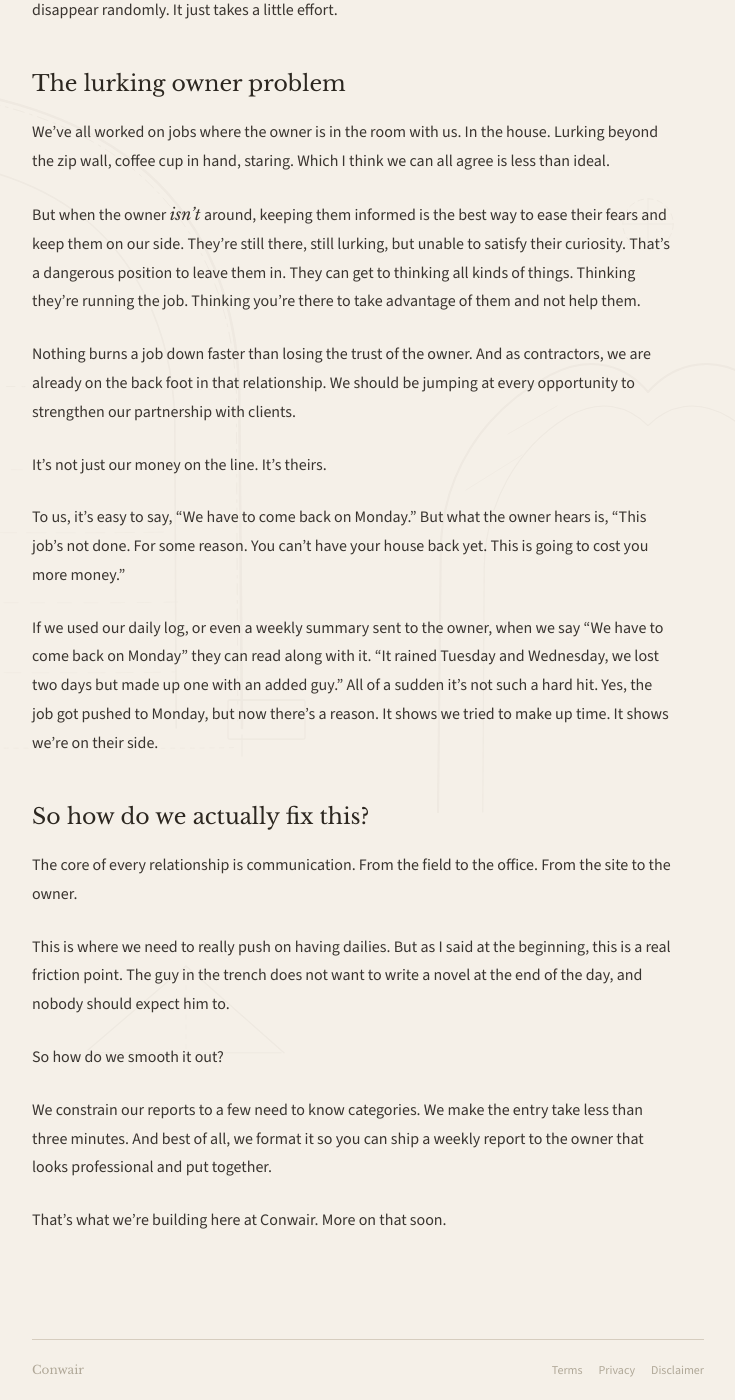
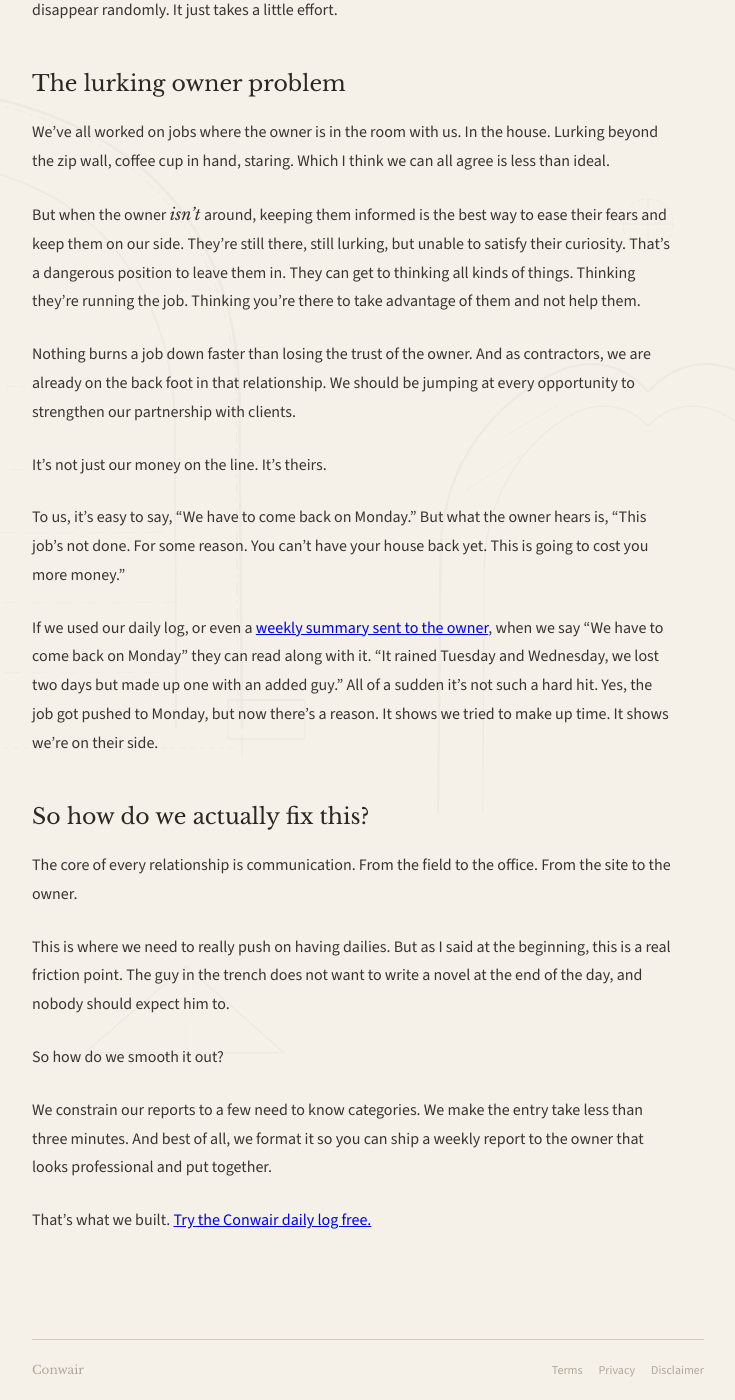
Before and after one commit to oldmanyellsathema/Conwair, a Jekyll site: the page built from _posts/2026-04-02-if-its-not-in-the-log.md, in a window 1280 px wide and 1400 px high, scrolled down 1866 px. Shown: the whole window, without its empty margins (272-1007 px from the left). Built offline with Jekyll 4.4.1, drawn with Linux system fonts in a browser that asks for light colours.

Commit message:
Update daily log reference and promotional content

```diff
--- a/_posts/2026-04-02-if-its-not-in-the-log.md
+++ b/_posts/2026-04-02-if-its-not-in-the-log.md
@@ -49,7 +49,7 @@ It's not just our money on the line. It's theirs.
 
 To us, it's easy to say, "We have to come back on Monday." But what the owner hears is, "This job's not done. For some reason. You can't have your house back yet. This is going to cost you more money."
 
-If we used our daily log, or even a weekly summary sent to the owner, when we say "We have to come back on Monday" they can read along with it. "It rained Tuesday and Wednesday, we lost two days but made up one with an added guy." All of a sudden it's not such a hard hit. Yes, the job got pushed to Monday, but now there's a reason. It shows we tried to make up time. It shows we're on their side.
+If we used our daily log, or even a [weekly summary sent to the owner](https://app.conwair.com), when we say "We have to come back on Monday" they can read along with it. "It rained Tuesday and Wednesday, we lost two days but made up one with an added guy." All of a sudden it's not such a hard hit. Yes, the job got pushed to Monday, but now there's a reason. It shows we tried to make up time. It shows we're on their side.
 
 ## So how do we actually fix this?
 
@@ -61,4 +61,4 @@ So how do we smooth it out?
 
 We constrain our reports to a few need to know categories. We make the entry take less than three minutes. And best of all, we format it so you can ship a weekly report to the owner that looks professional and put together.
 
-That's what we're building here at Conwair. More on that soon.
+That's what we built. [Try the Conwair daily log free.](https://app.conwair.com)
```
